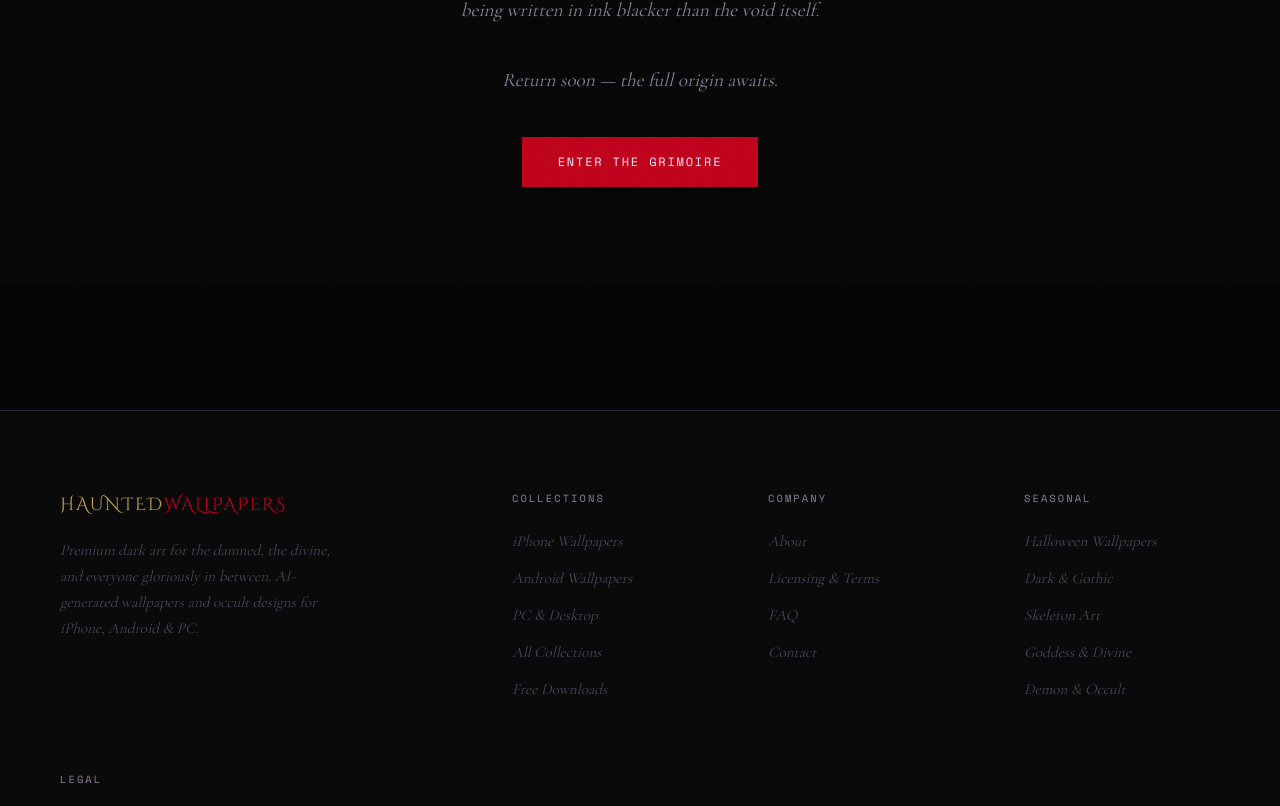
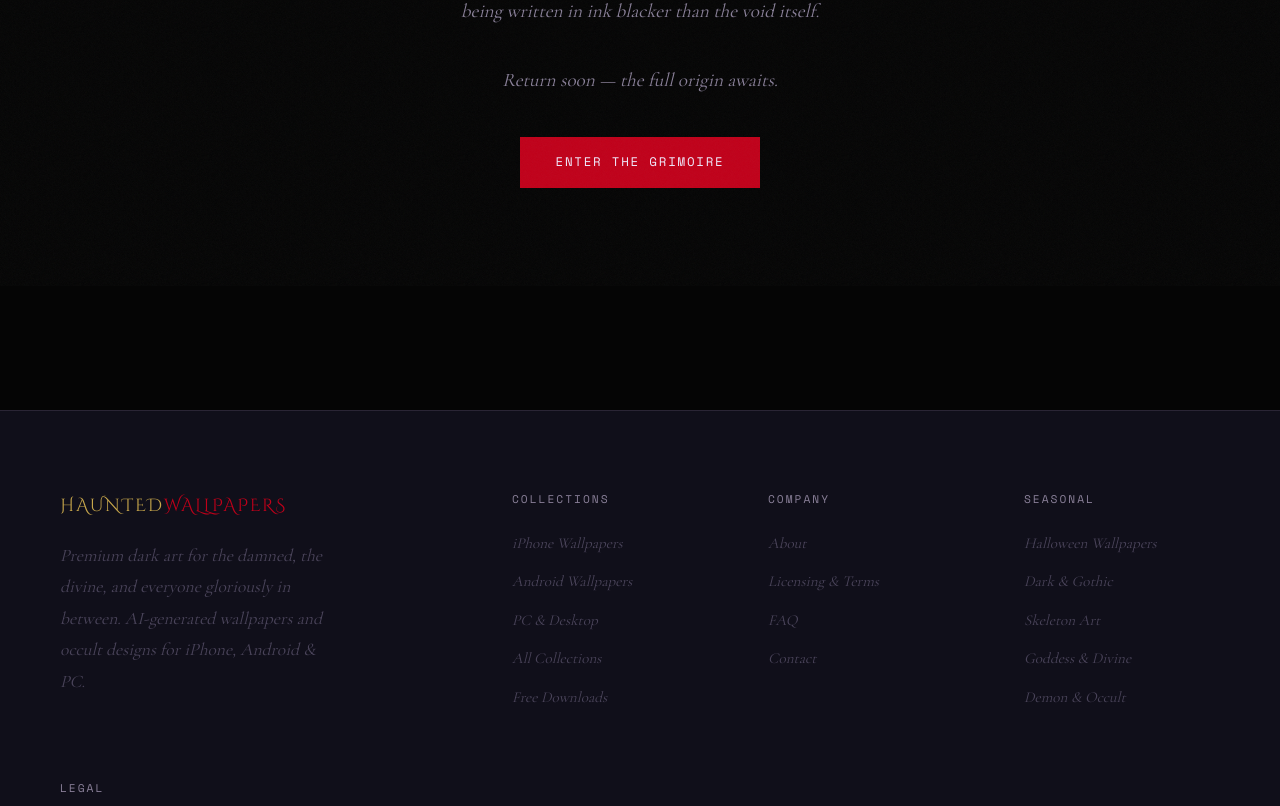
Before and after one commit to ppforcoco/dark-art-station, a Next.js app: page /lore in a window 1280 px wide. Shown: the part 514-1320 px from the top of the page. Built offline with nearby package versions, Linux system fonts and the light colour scheme; no server answers.

Commit message:
fix: resolve light theme gaps and global typography legibility

```diff
--- a/app/globals.css
+++ b/app/globals.css
@@ -360,12 +360,89 @@ body {
   background-color: var(--bg-primary) !important;
   color: var(--text-primary);
   font-family: var(--font-cormorant), 'Cormorant Garamond', Georgia, serif;
-  font-size: 18px;
+  font-size: 19px;
   overflow-x: hidden;
   cursor: none;
   min-height: 100vh;
   transition: background-color 0.3s ease, color 0.3s ease;
 }
+
+/* ── Global Typography Scale & Contrast ────────────────────── */
+/* Minimum readable sizes — overrides tiny 0.5-0.6rem labels   */
+
+/* All font-mono small labels — floor at 0.68rem */
+[class*="tracking-"] {
+  -webkit-font-smoothing: antialiased;
+  -moz-osx-font-smoothing: grayscale;
+}
+
+/* Section eyebrows, badges, meta labels */
+.section-eyebrow,
+.breadcrumb-link,
+.breadcrumb-current,
+.breadcrumb-sep,
+.product-category,
+.search-card-tags,
+.filter-pill,
+.cat-tag,
+.wotd-eyebrow,
+.wotd-date,
+.footer-col-title,
+.footer-copy,
+.social-link {
+  font-size: 0.7rem !important;
+  letter-spacing: 0.18em !important;
+}
+
+/* Body prose — ensure legibility */
+.product-name,
+.search-card-title,
+.footer-brand-desc,
+.manifesto-text,
+.hero-subtitle,
+.wotd-desc,
+.shop-page-count {
+  font-size: 1.1rem !important;
+  line-height: 1.8 !important;
+}
+
+/* Nav links */
+.nav-links a {
+  font-size: 0.8rem !important;
+}
+
+/* Download / CTA buttons */
+.btn-primary,
+.btn-secondary,
+.btn-cart {
+  font-size: 0.78rem !important;
+  letter-spacing: 0.14em !important;
+}
+
+/* Light theme font contrast boost */
+[data-theme="light"] .section-eyebrow { color: #a00016 !important; }
+[data-theme="light"] .product-category { color: #a00016 !important; }
+[data-theme="light"] .search-card-tags { color: #a00016 !important; }
+[data-theme="light"] .product-name { color: #1a1814 !important; }
+[data-theme="light"] .search-card-title { color: #1a1814 !important; }
+[data-theme="light"] .section-title { color: #1a1814 !important; font-size: inherit !important; }
+[data-theme="light"] .nav-links a { color: #3a3530 !important; }
+[data-theme="light"] .footer-col-title { color: #3a3530 !important; }
+[data-theme="light"] .footer-copy { color: #5a5450 !important; }
+[data-theme="light"] .footer-brand-desc { color: #4a4540 !important; }
+[data-theme="light"] .filter-pill { color: #3a3530 !important; border-color: #b8b4a8 !important; }
+[data-theme="light"] .breadcrumb-link { color: #5a5450 !important; }
+[data-theme="light"] .breadcrumb-current { color: #1a1814 !important; opacity: 1 !important; }
+
+/* Dark theme contrast boost for muted text */
+[data-theme="dark"] .breadcrumb-link,
+[data-theme="dark"] .breadcrumb-current,
+body:not([data-theme="light"]) .breadcrumb-link,
+body:not([data-theme="light"]) .breadcrumb-current {
+  color: #9490a8 !important;
+}
+
+/* ── Noise Texture Overlay ─────────────────────────────────── */
 
 /* ── Noise Texture Overlay ─────────────────────────────────── */
 body::before {
@@ -1019,7 +1096,7 @@ body::before {
 
 /* ── Marquee ───────────────────────────────────────────────── */
 .marquee-section {
-  background: #0a0a0a;
+  background: var(--bg-secondary);
   border-top: 1px solid rgba(139,0,0,0.3);
   border-bottom: 1px solid rgba(139,0,0,0.3);
   padding: 16px 0;
@@ -1134,7 +1211,7 @@ body::before {
 /*  AD SLOT                                                     */
 /* ──────────────────────────────────────────────────────────── */
 .ad-banner {
-  background: #0a0a0a;
+  background: var(--bg-secondary);
   border-top: 1px solid rgba(139,0,0,0.4);
   border-bottom: 1px solid rgba(139,0,0,0.4);
   padding: 16px 60px;
@@ -1160,7 +1237,7 @@ body::before {
 /* ──────────────────────────────────────────────────────────── */
 /*  PRODUCT GRID                                                */
 /* ──────────────────────────────────────────────────────────── */
-.products-bg { background-color: #0e0c14; }
+.products-bg { background-color: var(--bg-secondary); }
 
 .product-grid {
   display: grid;
@@ -1246,7 +1323,7 @@ body::before {
 /*  MANIFESTO                                                   */
 /* ──────────────────────────────────────────────────────────── */
 .manifesto-section {
-  background-color: #070710;
+  background-color: var(--bg-primary);
   padding: 140px 60px;
   display: grid;
   grid-template-columns: 80px 1fr;
@@ -1281,7 +1358,7 @@ body::before {
 /*  NEWSLETTER                                                  */
 /* ──────────────────────────────────────────────────────────── */
 .newsletter-section {
-  background: #0a0a0a;
+  background: var(--bg-secondary);
   padding: 100px 60px;
   text-align: center;
   position: relative; overflow: hidden;
@@ -1338,7 +1415,7 @@ body::before {
 /*  FOOTER                                                      */
 /* ──────────────────────────────────────────────────────────── */
 .site-footer {
-  background: #0a0a0a;
+  background: var(--bg-secondary);
   border-top: 1px solid #2a2535;
   padding: 80px 60px 40px;
 }
@@ -2047,7 +2124,7 @@ body::before {
 /*  WALLPAPER OF THE DAY — DAILY SANCTUM                        */
 /* ──────────────────────────────────────────────────────────── */
 .wotd-section {
-  background: #070710;
+  background: var(--bg-primary);
   border-top: 1px solid rgba(139,0,0,0.2);
   border-bottom: 1px solid rgba(139,0,0,0.2);
   padding: 80px 60px;
--- a/app/page.tsx
+++ b/app/page.tsx
@@ -150,7 +150,7 @@ export default async function Home() {
       })()}
 
       {/* ════════════════════════════ CATEGORIES */}
-      <section className="section-pad" style={{ backgroundColor: "#070710" }}>
+      <section className="section-pad" style={{ backgroundColor: "var(--bg-primary)" }}>
         <div className="section-header">
           <div>
             <span className="section-eyebrow">Browse the Darkness</span>
--- a/app/shop/[slug]/[imageSlug]/page.tsx
+++ b/app/shop/[slug]/[imageSlug]/page.tsx
@@ -147,9 +147,8 @@ export default async function ImagePage({ params }: PageProps) {
       <section className="max-w-7xl mx-auto px-6 md:px-[60px] py-10">
         <div className="grid md:grid-cols-[1fr_360px] gap-10 items-start">
 
-          {/* Full image inside device mockup */}
-          <DeviceMockup deviceType={null}>
-            <div className="relative w-full h-full">
+          {/* Full image — plain frame with locked 9:16 ratio */}
+          <div className="relative w-full overflow-hidden border border-[rgba(139,0,0,0.3)] bg-[#0a0a0a]" style={{ aspectRatio: "9/16" }}>
             <Image
               src={thumbUrl}
               alt={image.title}
@@ -159,7 +158,6 @@ export default async function ImagePage({ params }: PageProps) {
               sizes="(max-width: 768px) 100vw, 65vw"
             />
           </div>
-          </DeviceMockup>
 
           {/* Details panel */}
           <div className="flex flex-col gap-6 sticky top-8">
```
Lines whose indentation alone changed are shown as unchanged.
